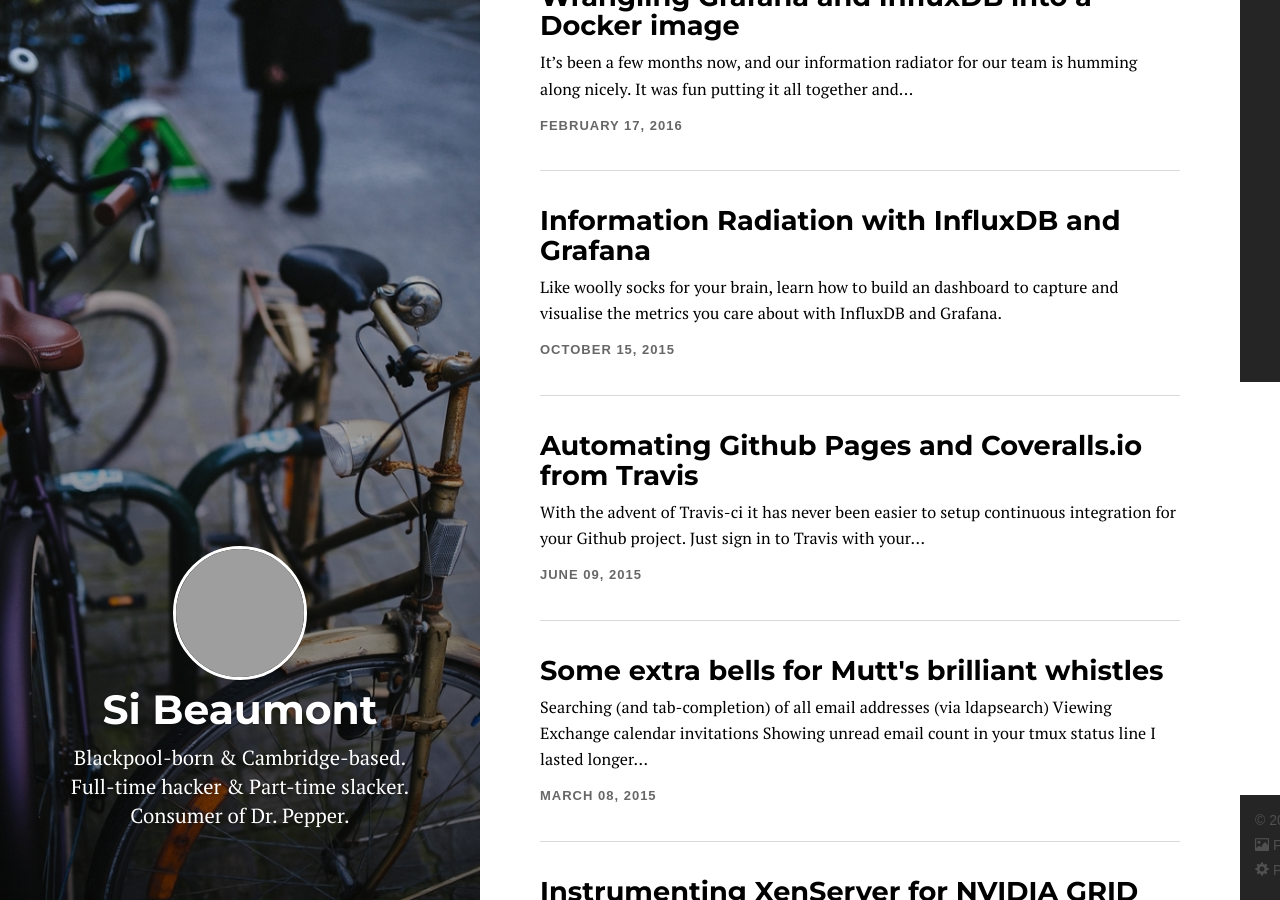
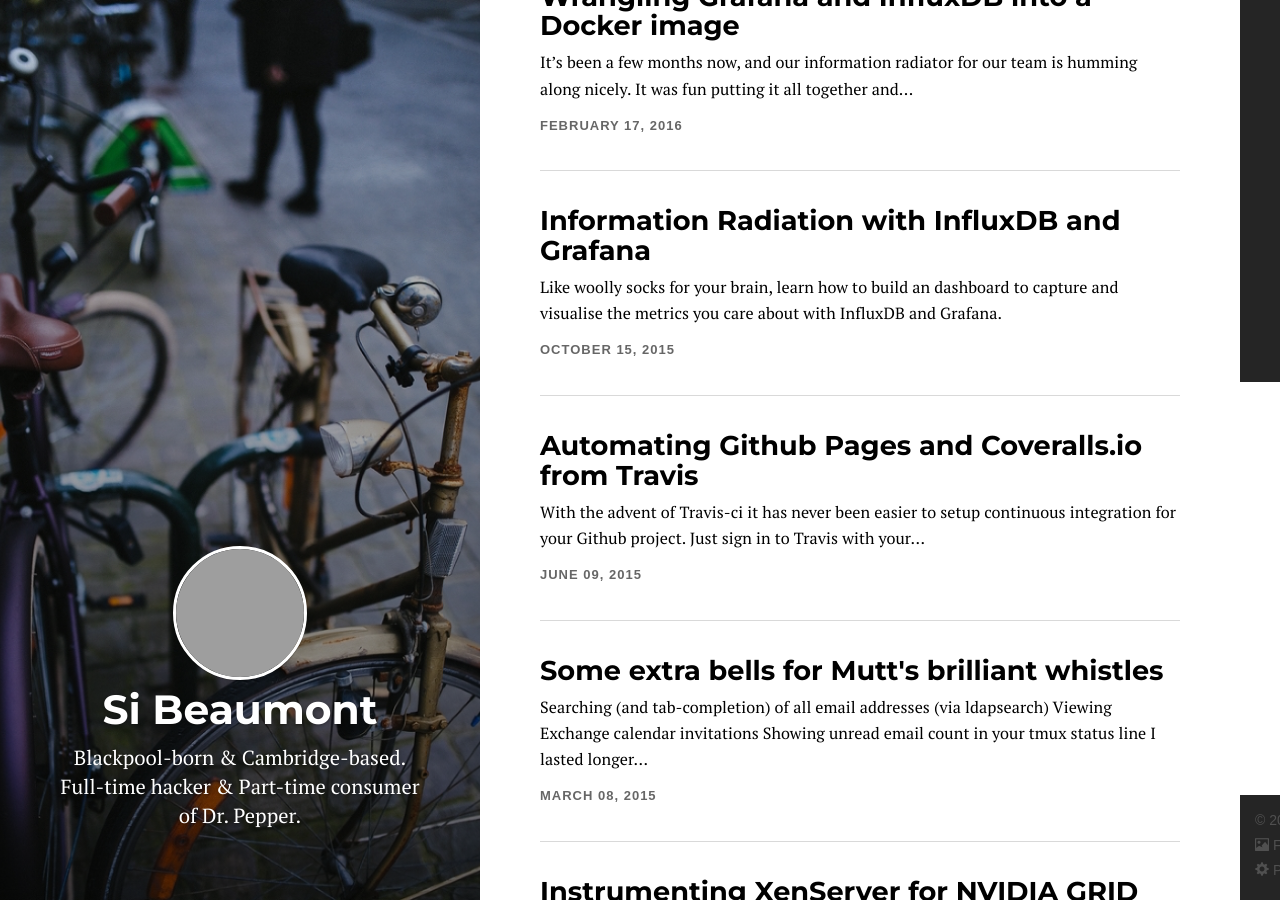
Before and after one commit to simonjbeaumont/simonjbeaumont.github.io, a Jekyll site: the page built from about.md, in a window 1280 px wide and 900 px high, scrolled down 518 px. Built offline with Jekyll 4.4.1, drawn with Linux system fonts in a browser that asks for light colours; nearby versions of some CDN libraries; some web fonts are replaced; library files that are not in the unit come from our copies; grey boxes are pictures that could not be loaded.

```diff
--- a/_config.yml
+++ b/_config.yml
@@ -22,8 +22,7 @@ author:
   gravatar_hash: 879c21ada065dea971833062417b17cd
   descr: >-
     Blackpool-born & Cambridge-based.
-    Full-time hacker & Part-time slacker.
-    Consumer of Dr. Pepper.
+    Full-time hacker & Part-time consumer of Dr. Pepper.
 disqus: skylightsymmetry
 
 featured_post: docker-dashboard
```
